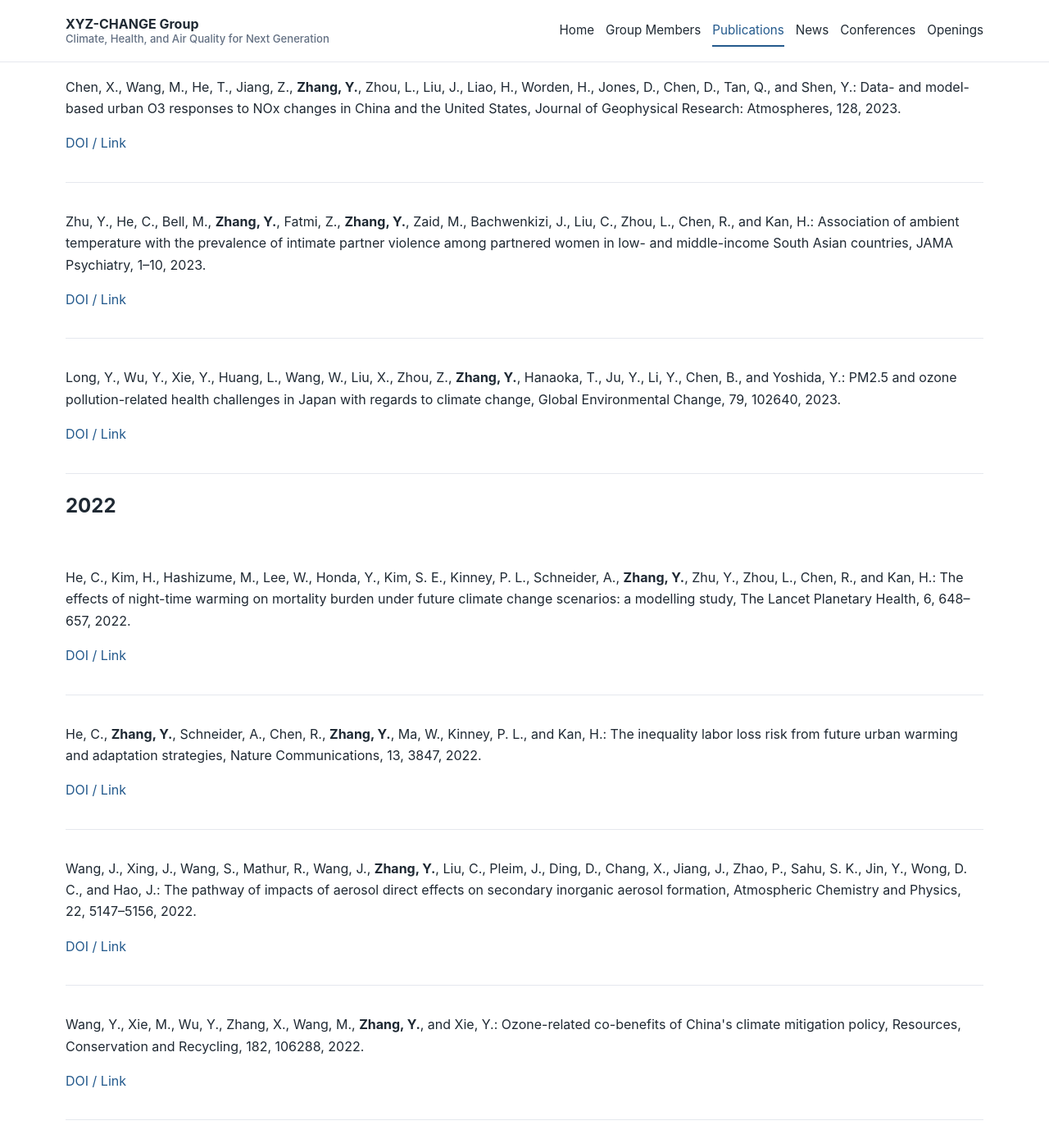
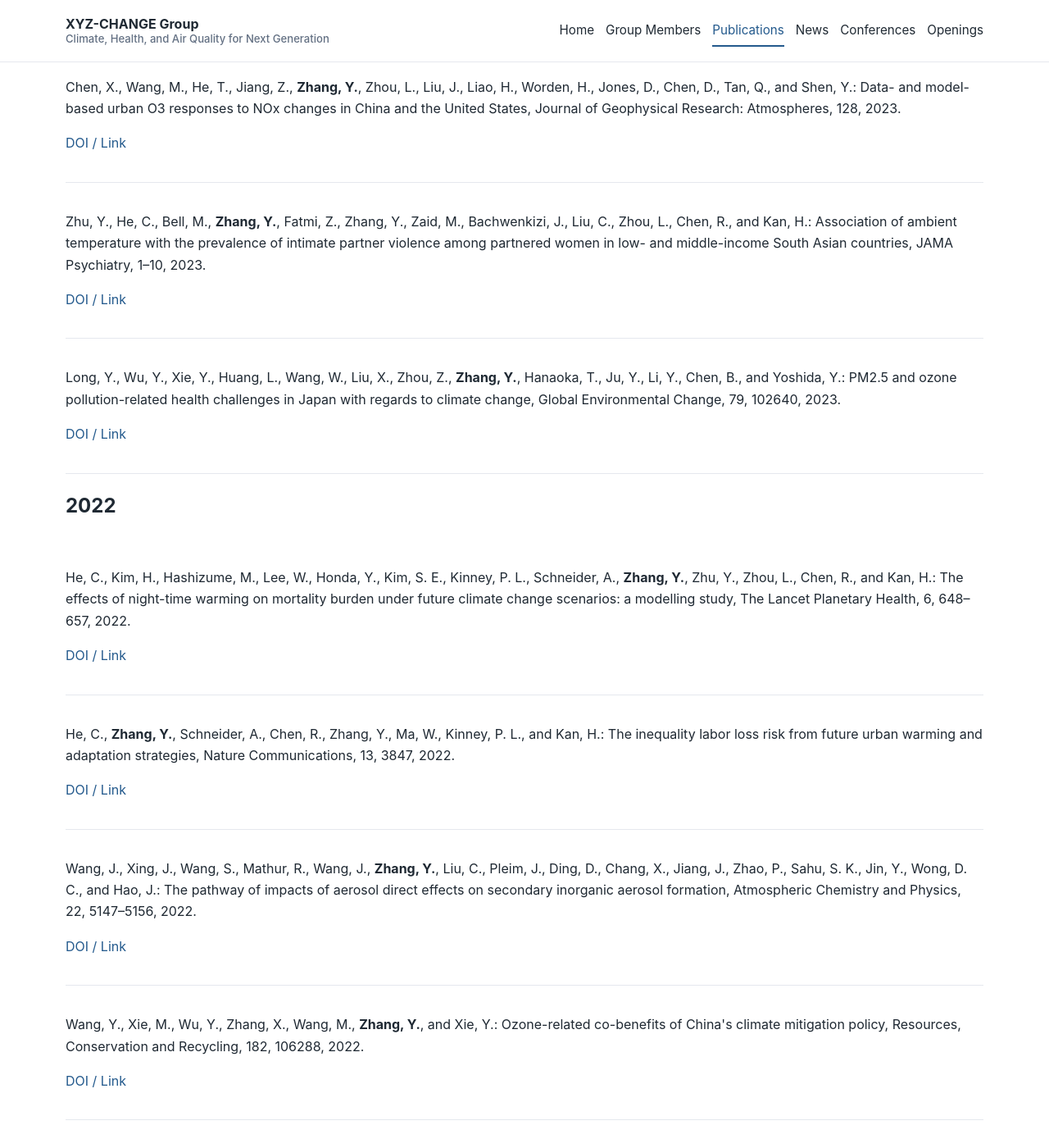
Before and after one commit to MuJSh/xyz_CHANGE, a Jekyll site: the page built from _pages/publications.md, in a window 1280 px wide and 1400 px high, scrolled down 5230 px. Shown: the whole window at 82% size. Built offline with Jekyll 4.4.1, drawn with Linux system fonts in a browser that asks for light colours; some of the changed text lies outside the part shown.

Commit message:
Render publication citations without automatic author replacement

```diff
--- a/_pages/publications.md
+++ b/_pages/publications.md
@@ -13,7 +13,7 @@ An asterisk after an author name denotes the corresponding author. Group members
 {% assign current_year = pub_year %}
 <h2>{{ current_year }}</h2>
 {% endif %}
-{% assign citation = pub.citation | replace: 'Zhang, Y*.', '<strong>Zhang, Y*.</strong>' | replace: 'Zhang, Y.', '<strong>Zhang, Y.</strong>' | replace: 'Li, L.', '<strong>Li, L.</strong>' | replace: 'Zhao, N.', '<strong>Zhao, N.</strong>' | replace: 'Mu, J.', '<strong>Mu, J.</strong>' | replace: 'Wang, Z.', '<strong>Wang, Z.</strong>' | replace: 'Luo, B.', '<strong>Luo, B.</strong>' | replace: 'Gao, Z.', '<strong>Gao, Z.</strong>' | replace: 'Ji, X.', '<strong>Ji, X.</strong>' | replace: 'Zhou, Q.', '<strong>Zhou, Q.</strong>' | replace: 'Niu, C.', '<strong>Niu, C.</strong>' | replace: 'Zhang, K.', '<strong>Zhang, K.</strong>' | replace: 'Han, Z.', '<strong>Han, Z.</strong>' | replace: 'Liu, Z.', '<strong>Liu, Z.</strong>' %}
+{% assign citation = pub.citation %}
 <div class="list-item publication-item">
 <p>{{ citation }}</p>
 {% if pub.note and pub.note != "" %}
```
